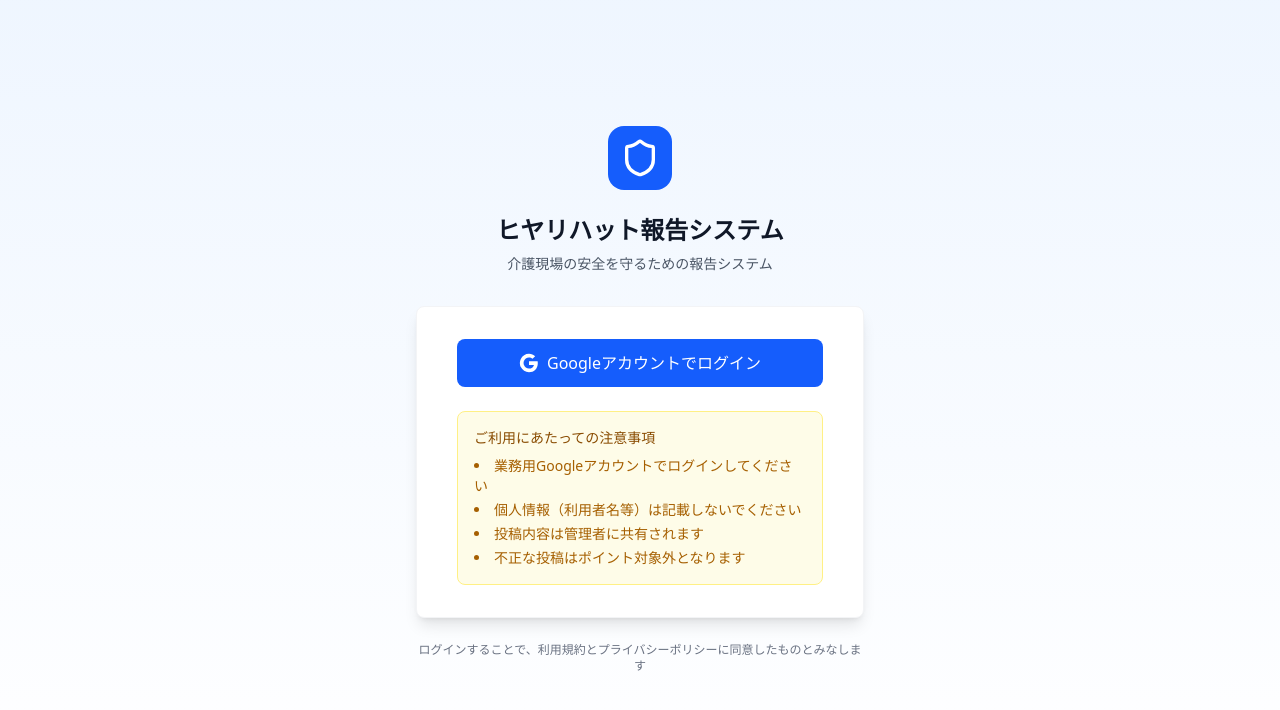
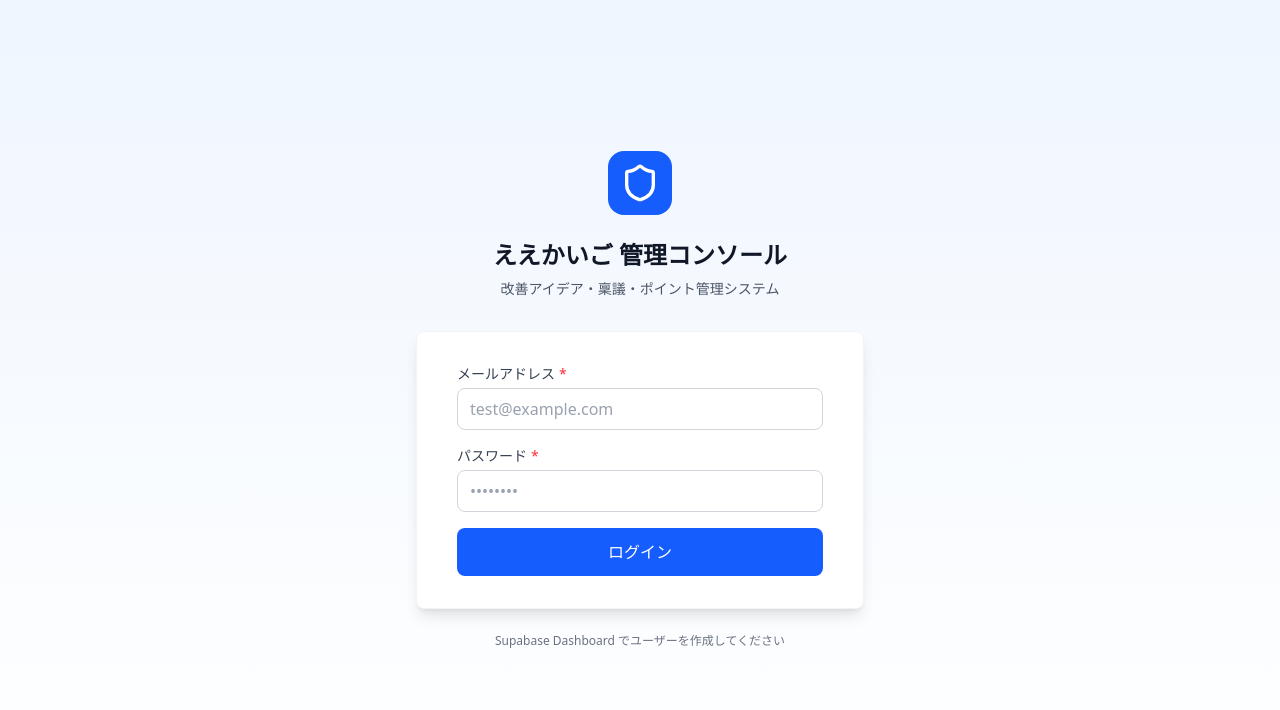
Before and after one commit to marron1984/hiyari, a Next.js app: page /login in a window 1280 px wide. Shown: the top 710 px of the page. Built offline with nearby package versions, Linux system fonts and the light colour scheme; no server answers.

Commit message:
feat: メール/パスワードログインに変更

```diff
--- a/src/app/login/page.tsx
+++ b/src/app/login/page.tsx
@@ -6,14 +6,17 @@ export const dynamic = 'force-dynamic';
 import { useEffect, useState } from 'react';
 import { useRouter } from 'next/navigation';
 import { useSupabaseAuth } from '@/contexts/SupabaseAuthContext';
-import { Button } from '@/components/ui';
+import { supabase } from '@/lib/supabase';
+import { Button, Input } from '@/components/ui';
 import { AlertTriangle, Shield } from 'lucide-react';
 
 export default function LoginPage() {
-  const { supabaseUser, isOnboarded, loading, signInWithGoogle } = useSupabaseAuth();
+  const { supabaseUser, isOnboarded, loading } = useSupabaseAuth();
   const router = useRouter();
   const [error, setError] = useState<string | null>(null);
   const [isSigningIn, setIsSigningIn] = useState(false);
+  const [email, setEmail] = useState('');
+  const [password, setPassword] = useState('');
 
   useEffect(() => {
     if (!loading && supabaseUser) {
@@ -25,20 +28,19 @@ export default function LoginPage() {
     }
   }, [supabaseUser, isOnboarded, loading, router]);
 
-  const handleGoogleLogin = async () => {
+  const handleEmailLogin = async (e: React.FormEvent) => {
+    e.preventDefault();
     setError(null);
     setIsSigningIn(true);
     try {
-      await signInWithGoogle();
+      const { error } = await supabase.auth.signInWithPassword({
+        email,
+        password,
+      });
+      if (error) throw error;
     } catch (err: any) {
       console.error('Login error:', err);
-      if (err.code === 'auth/popup-closed-by-user') {
-        setError('ログインがキャンセルされました');
-      } else if (err.code === 'auth/popup-blocked') {
-        setError('ポップアップがブロックされました。ブラウザの設定を確認してください');
-      } else {
-        setError('ログインに失敗しました。もう一度お試しください');
-      }
+      setError(err.message || 'ログインに失敗しました');
     } finally {
       setIsSigningIn(false);
     }
@@ -61,10 +63,10 @@ export default function LoginPage() {
           </div>
         </div>
         <h1 className="text-center text-2xl font-bold text-gray-900">
-          ヒヤリハット報告システム
+          ええかいご 管理コンソール
         </h1>
         <p className="mt-2 text-center text-sm text-gray-600">
-          介護現場の安全を守るための報告システム
+          改善アイデア・稟議・ポイント管理システム
         </p>
       </div>
 
@@ -77,52 +79,36 @@ export default function LoginPage() {
             </div>
           )}
 
-          <Button
-            onClick={handleGoogleLogin}
-            loading={isSigningIn}
-            className="w-full flex items-center justify-center"
-            size="lg"
-          >
-            {!isSigningIn && (
-              <svg className="w-5 h-5 mr-2" viewBox="0 0 24 24">
-                <path
-                  fill="currentColor"
-                  d="M22.56 12.25c0-.78-.07-1.53-.2-2.25H12v4.26h5.92c-.26 1.37-1.04 2.53-2.21 3.31v2.77h3.57c2.08-1.92 3.28-4.74 3.28-8.09z"
-                />
-                <path
-                  fill="currentColor"
-                  d="M12 23c2.97 0 5.46-.98 7.28-2.66l-3.57-2.77c-.98.66-2.23 1.06-3.71 1.06-2.86 0-5.29-1.93-6.16-4.53H2.18v2.84C3.99 20.53 7.7 23 12 23z"
-                />
-                <path
-                  fill="currentColor"
-                  d="M5.84 14.09c-.22-.66-.35-1.36-.35-2.09s.13-1.43.35-2.09V7.07H2.18C1.43 8.55 1 10.22 1 12s.43 3.45 1.18 4.93l2.85-2.22.81-.62z"
-                />
-                <path
-                  fill="currentColor"
-                  d="M12 5.38c1.62 0 3.06.56 4.21 1.64l3.15-3.15C17.45 2.09 14.97 1 12 1 7.7 1 3.99 3.47 2.18 7.07l3.66 2.84c.87-2.6 3.3-4.53 6.16-4.53z"
-                />
-              </svg>
-            )}
-            Googleアカウントでログイン
-          </Button>
-
-          <div className="mt-6">
-            <div className="bg-yellow-50 border border-yellow-200 rounded-lg p-4">
-              <h3 className="text-sm font-medium text-yellow-800 mb-2">
-                ご利用にあたっての注意事項
-              </h3>
-              <ul className="text-sm text-yellow-700 space-y-1 list-disc list-inside">
-                <li>業務用Googleアカウントでログインしてください</li>
-                <li>個人情報（利用者名等）は記載しないでください</li>
-                <li>投稿内容は管理者に共有されます</li>
-                <li>不正な投稿はポイント対象外となります</li>
-              </ul>
-            </div>
-          </div>
+          <form onSubmit={handleEmailLogin} className="space-y-4">
+            <Input
+              label="メールアドレス"
+              type="email"
+              value={email}
+              onChange={(e) => setEmail(e.target.value)}
+              required
+              placeholder="test@example.com"
+            />
+            <Input
+              label="パスワード"
+              type="password"
+              value={password}
+              onChange={(e) => setPassword(e.target.value)}
+              required
+              placeholder="••••••••"
+            />
+            <Button
+              type="submit"
+              loading={isSigningIn}
+              className="w-full"
+              size="lg"
+            >
+              ログイン
+            </Button>
+          </form>
         </div>
 
         <p className="mt-6 text-center text-xs text-gray-500">
-          ログインすることで、利用規約とプライバシーポリシーに同意したものとみなします
+          Supabase Dashboard でユーザーを作成してください
         </p>
       </div>
     </div>
```
